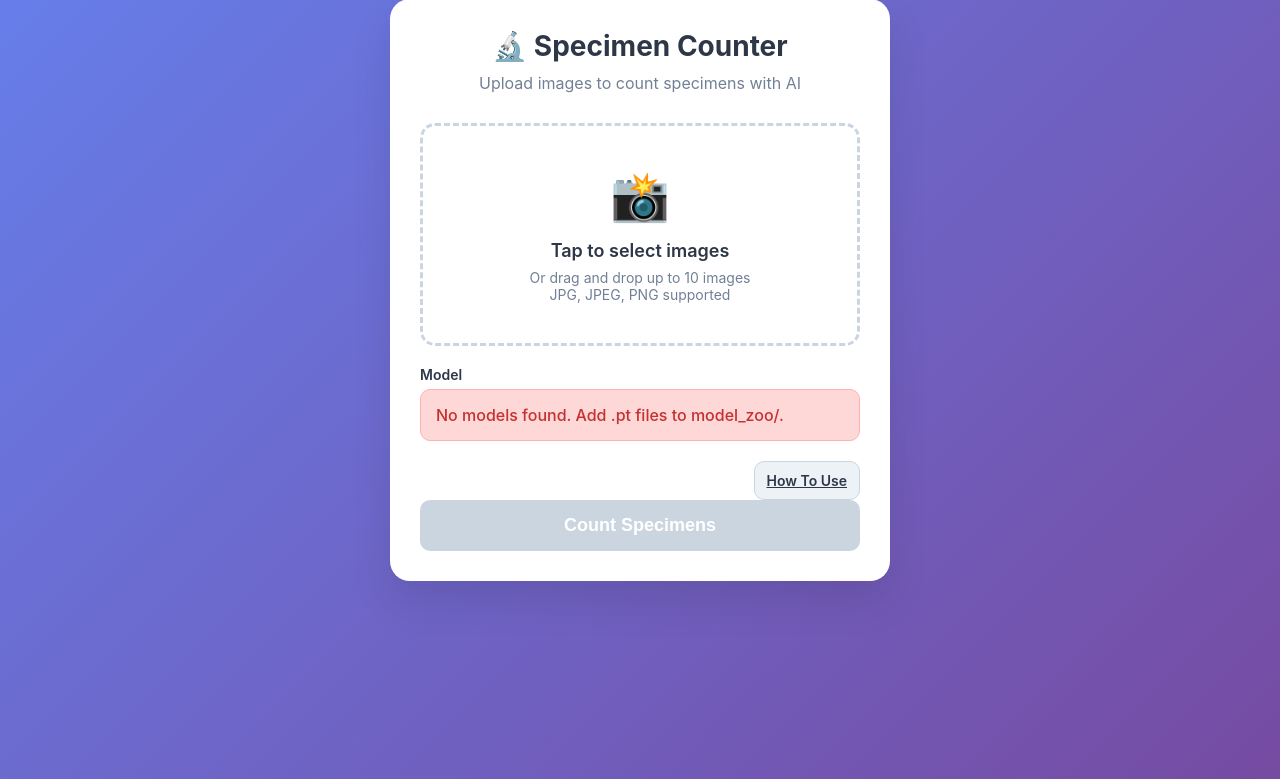
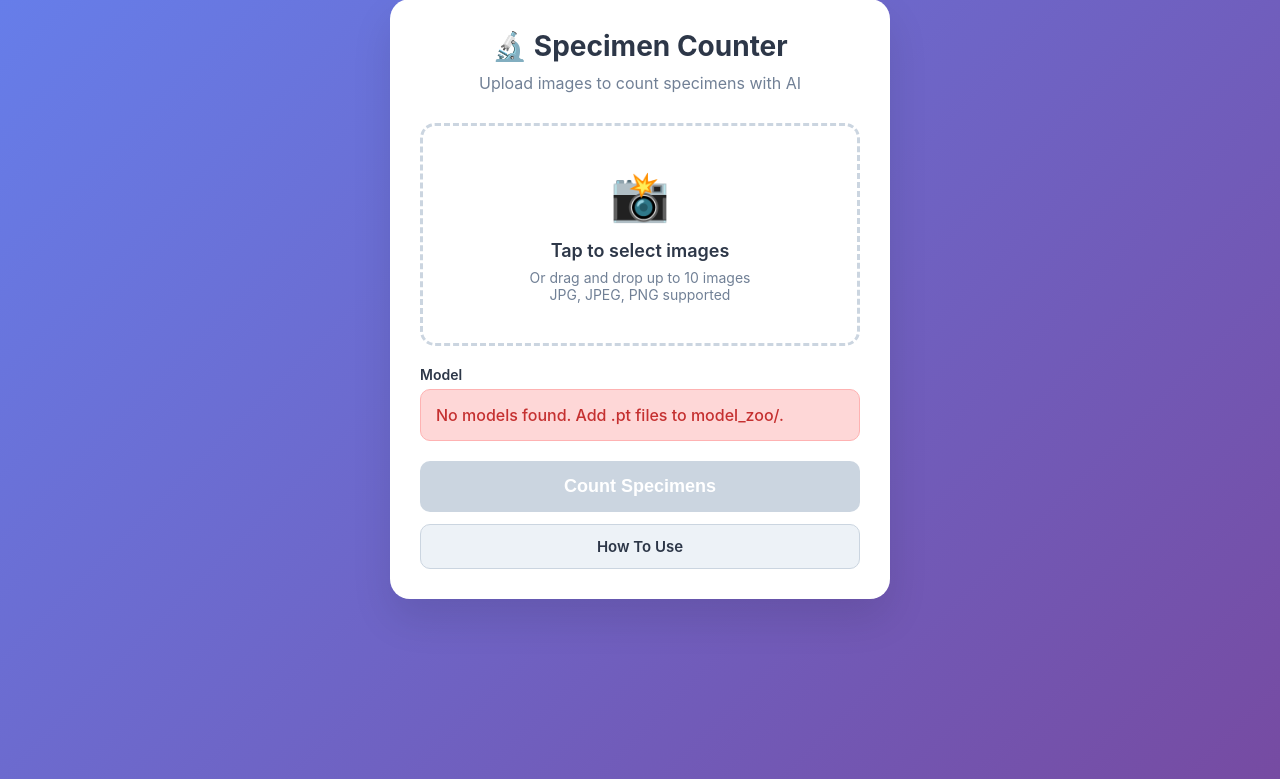
Before and after one commit to JackDanHollister/NHM_Specimen_Counter, a Flask app: page / in a window 1280 px wide. Shown: the part 21-800 px from the top of the page. Run offline with Flask 2, Linux system fonts and the light colour scheme.

Commit message:
chore(ui): style how-to button under action

```diff
--- a/templates/upload.html
+++ b/templates/upload.html
@@ -102,30 +102,6 @@
             font-size: 14px;
         }
 
-        .helper-row {
-            display: flex;
-            justify-content: space-between;
-            align-items: center;
-            margin-top: 10px;
-        }
-
-        .howto-btn {
-            background: #edf2f7;
-            color: #2d3748;
-            border: 1px solid #cbd5e0;
-            border-radius: 10px;
-            padding: 10px 12px;
-            font-size: 14px;
-            font-weight: 600;
-            cursor: pointer;
-            transition: background 0.2s ease, transform 0.2s ease;
-        }
-
-        .howto-btn:hover {
-            background: #e2e8f0;
-            transform: translateY(-1px);
-        }
-
         .model-select {
             margin: 10px 0 20px;
         }
@@ -180,6 +156,28 @@
             background: #cbd5e0;
             cursor: not-allowed;
             transform: none;
+        }
+
+        .howto-btn {
+            margin-top: 12px;
+            width: 100%;
+            background: #edf2f7;
+            color: #2d3748;
+            border: 1px solid #cbd5e0;
+            border-radius: 10px;
+            padding: 12px;
+            font-size: 15px;
+            font-weight: 600;
+            cursor: pointer;
+            text-align: center;
+            display: block;
+            text-decoration: none;
+            transition: background 0.2s ease, transform 0.2s ease;
+        }
+
+        .howto-btn:hover {
+            background: #e2e8f0;
+            transform: translateY(-1px);
         }
 
         .alert {
@@ -244,14 +242,11 @@
                 {% endif %}
             </div>
 
-            <div class="helper-row">
-                <div></div>
-                <a class="howto-btn" href="/how-to" target="_blank">How To Use</a>
-            </div>
-
             <button type="submit" class="process-btn" id="processBtn" disabled>
                 Count Specimens
             </button>
+
+            <a class="howto-btn" href="/how-to" target="_blank">How To Use</a>
         </form>
     </div>
 
```
